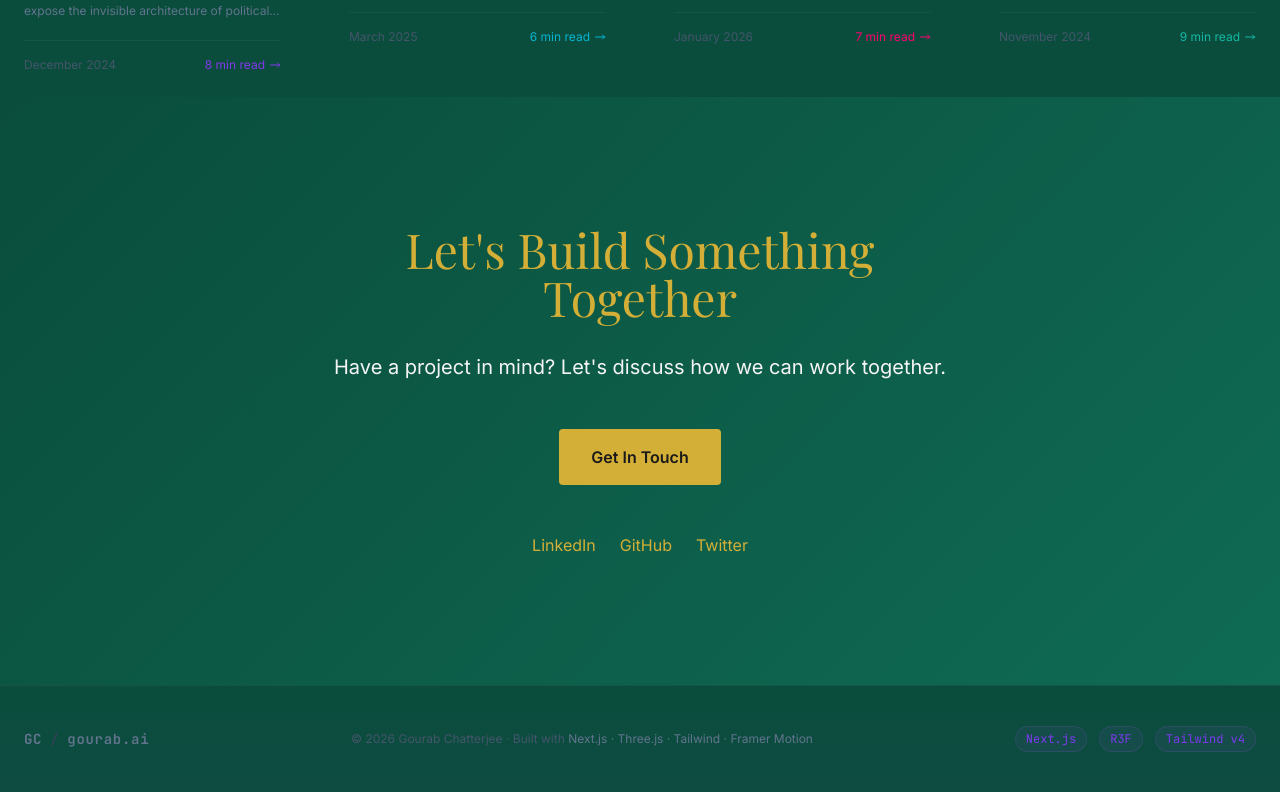
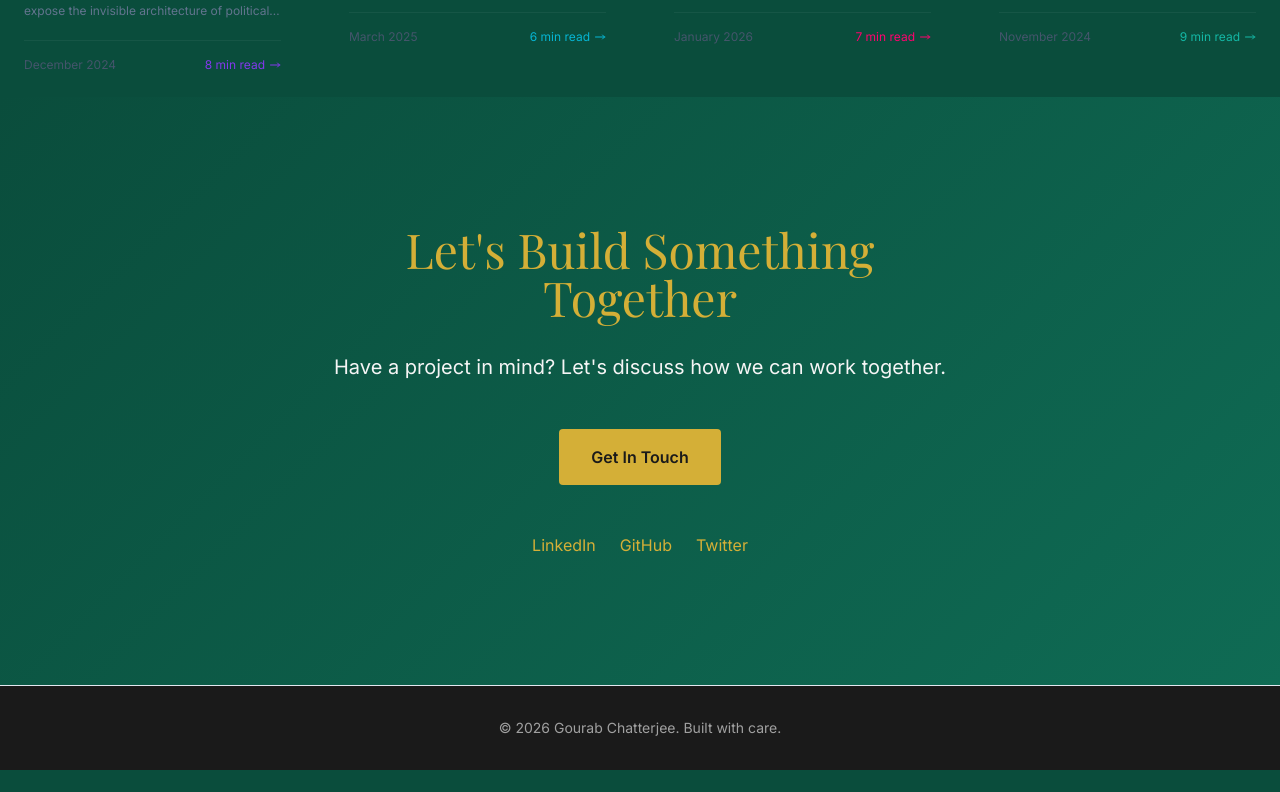
Before and after one commit to GoPgb015/gourab-portfolio, a Next.js app: page / in a window 1280 px wide. Shown: the part 6222-7014 px from the top of the page. After the commit the page ends 6992 px from the top, so only its background shows below. Built offline with nearby package versions, Linux system fonts and the light colour scheme; a web font is replaced by a local one.

Commit message:
feat: update Footer to match new theme

```diff
--- a/components/Footer.tsx
+++ b/components/Footer.tsx
@@ -1,50 +1,10 @@
 export default function Footer() {
   return (
-    <footer className="relative border-t border-white/5 py-10 px-6 text-center overflow-hidden">
-      <div
-        className="absolute inset-0 pointer-events-none"
-        style={{
-          background:
-            'linear-gradient(0deg, rgba(124,58,237,0.04) 0%, transparent 100%)',
-        }}
-      />
-
-      <div className="max-w-7xl mx-auto relative z-10">
-        <div className="flex flex-col md:flex-row items-center justify-between gap-4">
-          {/* Logo */}
-          <div
-            className="text-sm font-semibold tracking-wider text-slate-500"
-            style={{ fontFamily: 'var(--font-jetbrains)' }}
-          >
-            <span className="gradient-text font-bold">GC</span>
-            <span className="text-slate-700 mx-2">/</span>
-            gourab<span className="text-aurora-purple">.</span>ai
-          </div>
-
-          {/* Copyright */}
-          <p className="text-slate-600 text-xs">
-            © {new Date().getFullYear()} Gourab Chatterjee · Built with{' '}
-            <span className="text-slate-500">Next.js · Three.js · Tailwind · Framer Motion</span>
-          </p>
-
-          {/* Stack badges */}
-          <div className="flex items-center gap-3">
-            {['Next.js', 'R3F', 'Tailwind v4'].map((tech) => (
-              <span
-                key={tech}
-                className="text-xs px-2.5 py-1 rounded-full"
-                style={{
-                  background: 'rgba(168,85,247,0.06)',
-                  border: '1px solid rgba(168,85,247,0.15)',
-                  color: '#7c3aed',
-                  fontFamily: 'var(--font-jetbrains)',
-                }}
-              >
-                {tech}
-              </span>
-            ))}
-          </div>
-        </div>
+    <footer className="py-8 bg-charcoal border-t border-gold/20">
+      <div className="max-w-6xl mx-auto px-6 text-center">
+        <p className="text-text-secondary text-sm">
+          © {new Date().getFullYear()} Gourab Chatterjee. Built with care.
+        </p>
       </div>
     </footer>
   );
```
